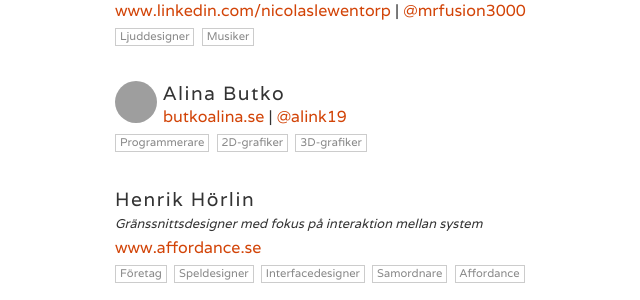
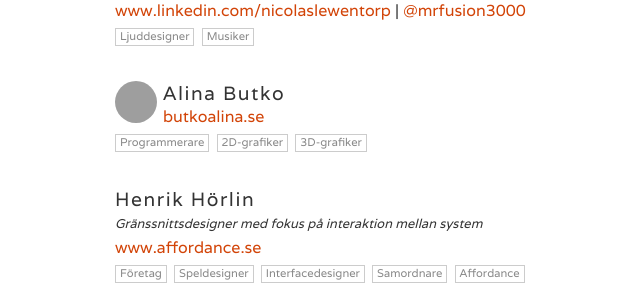
Before and after one commit to indiespel-gbg/indiespel-gbg.github.io, a Jekyll site: the page built from medlemmar.html, in a window 1280 px wide and 900 px high, scrolled down 4518 px, cut to the strip 154-454 px from the top of the window. Shown: the whole strip, without its empty margins (241-881 px from the left). Built offline with Jekyll 4.4.1, drawn with Linux system fonts in a browser that asks for light colours; grey boxes are pictures that could not be loaded.

Commit message:
Removed twitter for Alina

```diff
--- a/_data/members.yml
+++ b/_data/members.yml
@@ -355,7 +355,6 @@
 - name: Alina Butko
   bio:
   website: butkoalina.se
-  twitter: alink19
   email: butkoalina@gmail.com
   gravatar: 48495467b2419910cc0b4ac07f5a83a2
   tags:
```
